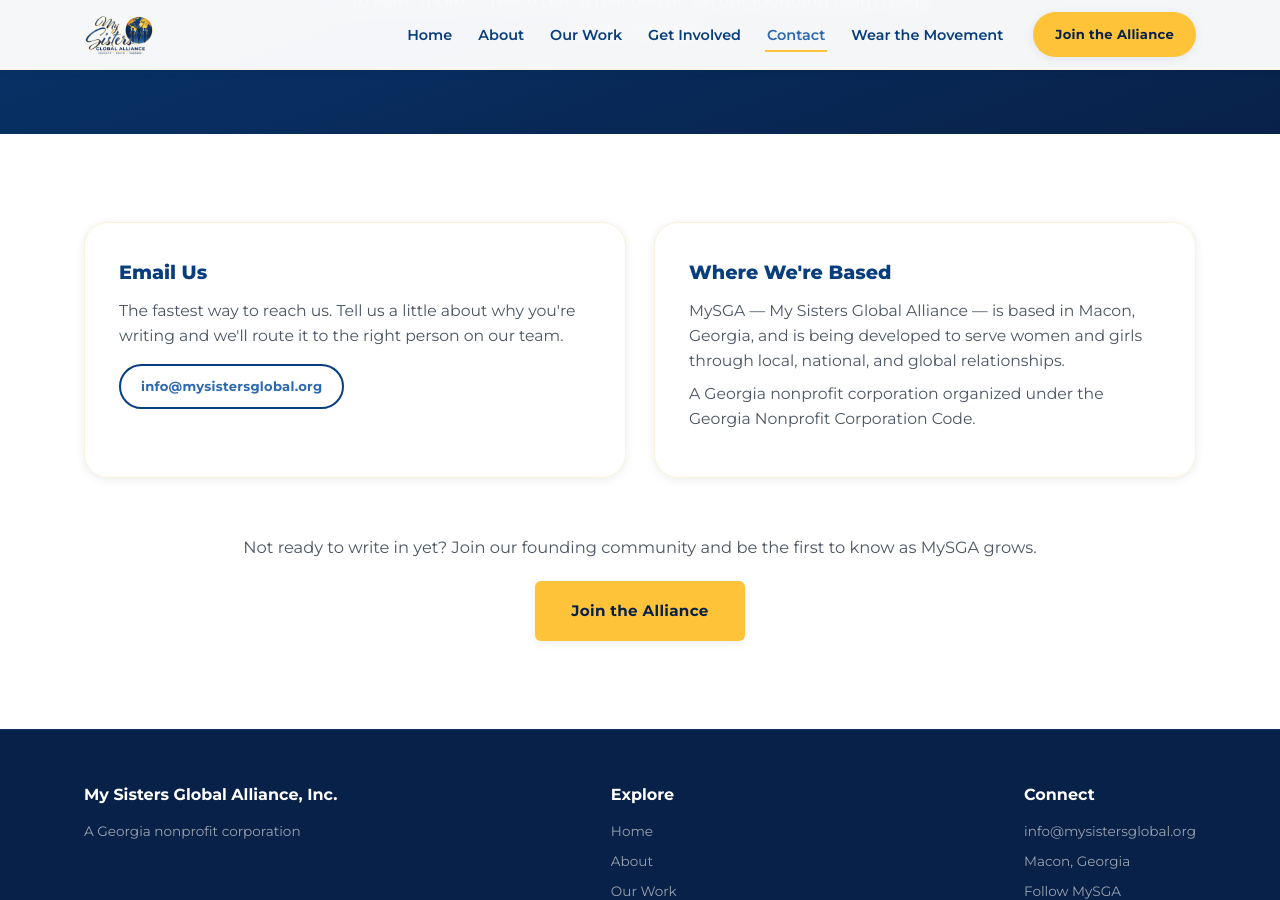
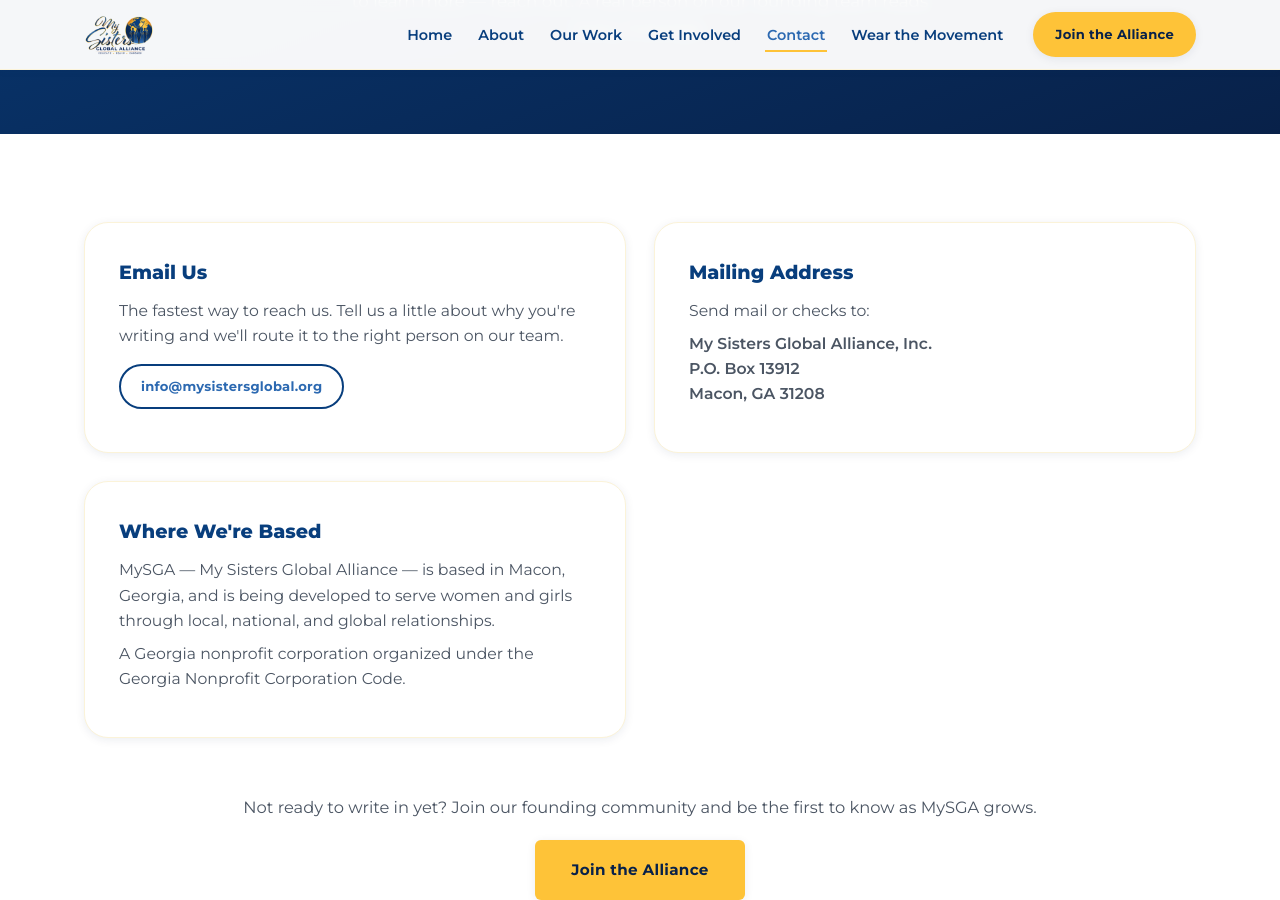
Before and after one commit to mysistersglobal/msga-landing-page, a Jekyll site: the page built from contact.html, in a window 1280 px wide and 900 px high, scrolled down 438 px. Built offline with Jekyll 4.4.1, drawn with Linux system fonts in a browser that asks for light colours; some web fonts are replaced.

Commit message:
Add P.O. Box mailing address to Contact page

```diff
--- a/contact.html
+++ b/contact.html
@@ -22,6 +22,11 @@
           <a class="contact-link btn btn-ghost btn-sm" href="mailto:info@mysistersglobal.org" style="margin-top:8px;">info@mysistersglobal.org</a>
         </div>
         <div class="contact-card">
+          <h3>Mailing Address</h3>
+          <p>Send mail or checks to:</p>
+          <p style="font-weight:600;">My Sisters Global Alliance, Inc.<br>P.O. Box 13912<br>Macon, GA 31208</p>
+        </div>
+        <div class="contact-card">
           <h3>Where We're Based</h3>
           <p>MySGA — My Sisters Global Alliance — is based in Macon, Georgia, and is being developed to serve women and girls through local, national, and global relationships.</p>
           <p>A Georgia nonprofit corporation organized under the Georgia Nonprofit Corporation Code.</p>
```
